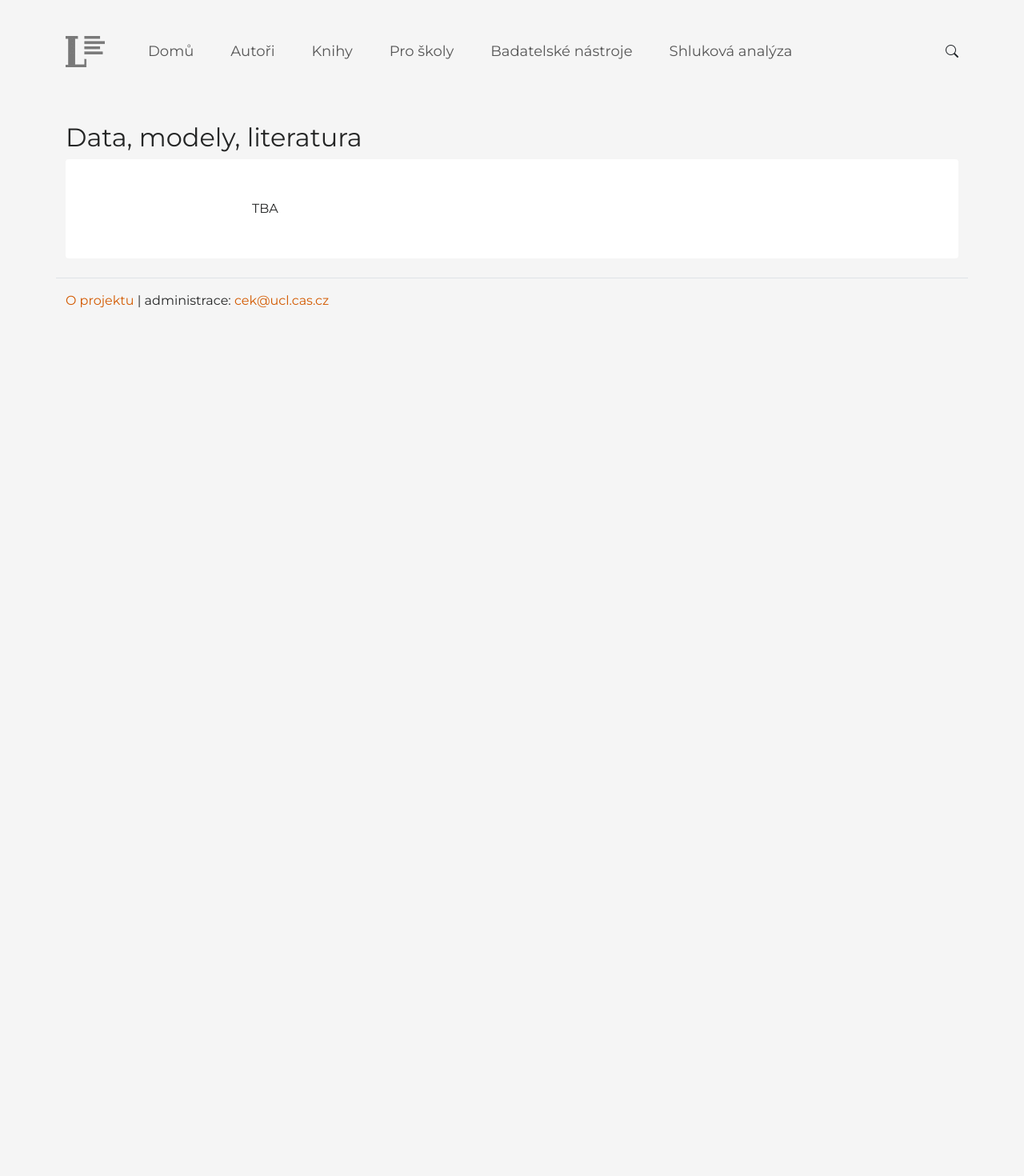
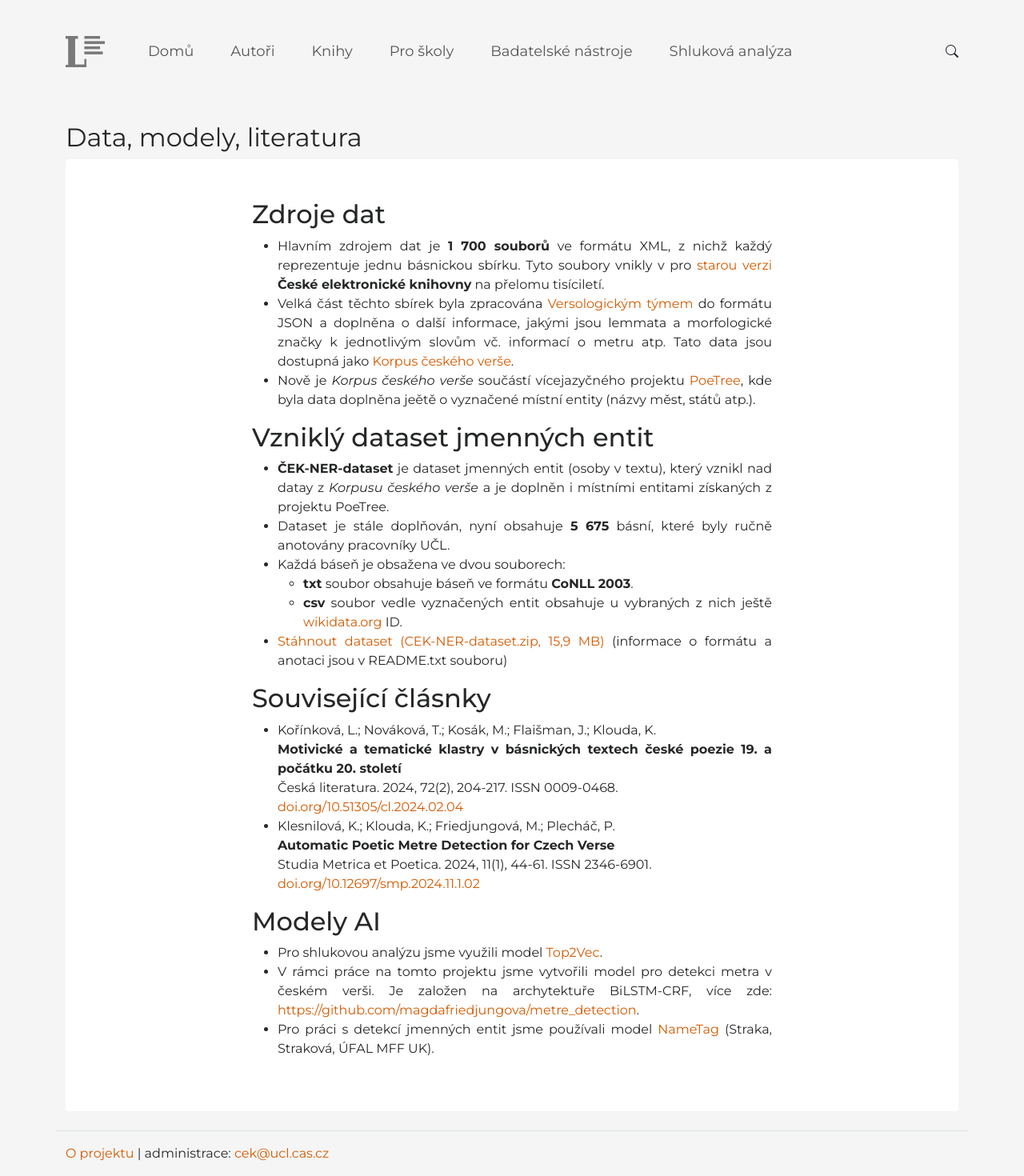
Before and after one commit to kloudak/new-cek, a Django app: template web/templates/web/data_models_literature.html in a window 1280 px wide. Shown: the whole page at 80% size. Before the commit the page ends 385 px from the top, so only its background shows below. Run offline with Django 5.2, Linux system fonts and the light colour scheme; the template is opened without the code that fills it, so the values that code supplies are empty; some libraries are stand-ins or nearby versions.

Commit message:
Page with info on models, datasets and so.

```diff
--- a/web/templates/web/data_models_literature.html
+++ b/web/templates/web/data_models_literature.html
@@ -1,4 +1,6 @@
 {% extends 'web/base.html' %}
+
+{% load static %}
 
 {% block title %}Data, modely, literatura{% endblock %}
 
@@ -6,7 +8,72 @@
 <h1 class="page-title">Data, modely, literatura</h1>
 <div class="long-text">
     <div>
-        TBA
+        <h2>Zdroje dat</h2>
+        <ul>
+            <li>
+                Hlavním zdrojem dat je <b>1 700 souborů</b> ve formátu XML, z nichž každý reprezentuje jednu básnickou sbírku.
+                Tyto soubory vnikly v pro <a href="https://cek.ucl.cas.cz/cek/">starou verzi</a> <b>České elektronické knihovny</b> na přelomu tisíciletí.
+            </li>
+            <li>
+                Velká část těchto sbírek byla zpracována <a href="https://versologie.cz">Versologickým týmem</a> do formátu JSON a doplněna o další informace, jakými jsou lemmata a morfologické značky k jednotlivým slovům vč. informací o metru atp. Tato data jsou dostupná jako <a href="https://github.com/versotym/corpusCzechVerse">Korpus českého verše</a>.
+            </li>
+            <li>
+                Nově je <i>Korpus českého verše</i> součástí vícejazyčného projektu <a href="https://versologie.cz/poetree/">PoeTree</a>, kde byla data doplněna jeětě o vyznačené místní entity (názvy měst, států atp.).
+            </li>
+        </ul>
+        <h2>Vzniklý dataset jmenných entit</h2>
+        <ul>
+            <li>
+                <b>ČEK-NER-dataset</b> je dataset jmenných entit (osoby v textu), který vznikl nad datay z <i>Korpusu českého verše</i> a je doplněn i místními entitami získaných z projektu PoeTree.
+            </li>
+            <li>
+                Dataset je stále doplňován, nyní obsahuje <b>5 675</b> básní, které byly ručně anotovány pracovníky UČL.
+            </li>
+            <li>
+                Každá báseň je obsažena ve dvou souborech:
+                <ul>
+                    <li>
+                        <b>txt</b> soubor obsahuje báseň  ve formátu <b>CoNLL 2003</b>.
+                    </li>
+                    <li>
+                        <b>csv</b> soubor vedle vyznačených entit obsahuje u vybraných z nich ještě <a href="https://www.wikidata.org">wikidata.org</a> ID.
+                    </li>
+                </ul>
+            </li>
+            <li>
+                <a href="{% static 'web/files/CEK-NER-dataset.zip' %}" download>
+                    Stáhnout dataset (CEK-NER-dataset.zip, 15,9 MB)
+                </a> (informace o formátu a anotaci jsou v README.txt souboru)
+            </li>
+            </ul>
+            <h2>Související člásnky</h2>
+            <ul>
+                <li>
+                    Kořínková, L.; Nováková, T.; Kosák, M.; Flaišman, J.; Klouda, K.<br>
+                    <b>Motivické a tematické klastry v básnických textech české poezie 19. a počátku 20. století</b><br>
+                    Česká literatura. 2024, 72(2), 204-217. ISSN 0009-0468.<br>
+                    <a href="https://doi.org/10.51305/cl.2024.02.04">doi.org/10.51305/cl.2024.02.04</a>
+                </li>
+                <li>
+                    Klesnilová, K.; Klouda, K.; Friedjungová, M.; Plecháč, P.<br>
+                    <b>Automatic Poetic Metre Detection for Czech Verse</b><br>
+                    Studia Metrica et Poetica. 2024, 11(1), 44-61. ISSN 2346-6901.<br>
+                    <a href="https://doi.org/10.12697/smp.2024.11.1.02">doi.org/10.12697/smp.2024.11.1.02</a>
+
+                </li>
+            </ul>
+            <h2>Modely AI</h2>
+            <ul>
+                <li>
+                    Pro shlukovou analýzu jsme využili model <a href="https://top2vec.readthedocs.io/en/latest/Top2Vec.html">Top2Vec</a>.
+                </li>
+                <li>
+                    V rámci práce na tomto projektu jsme vytvořili model pro detekci metra v českém verši. Je založen na archytektuře BiLSTM-CRF, více zde: <a href="https://github.com/magdafriedjungova/metre_detection">https://github.com/magdafriedjungova/metre_detection</a>.
+                </li>
+                <li>
+                    Pro práci s detekcí jmenných entit jsme používali model <a href="https://ufal.mff.cuni.cz/nametag/1/users-manual#run_ner_output_formats">NameTag</a> (Straka, Straková, ÚFAL MFF UK).
+                </li>
+            </ul>
     </div>
 </div>
 {% endblock %}
```
Also changed, not shown: web/static/web/files/index.html (added).
